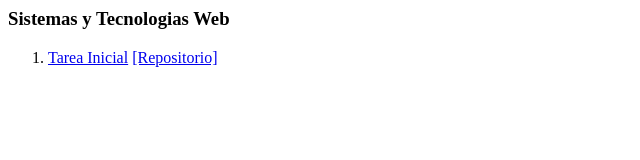
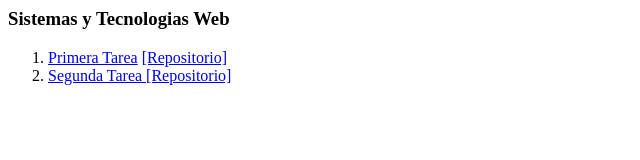
Before and after one commit to alu4421/alu4421.github.io, a plain HTML site: page index.html in a window 1280 px wide. Shown: the whole page, without its empty margins (0-640 px from the left). Drawn offline with Linux system fonts and the light colour scheme.

Commit message:
Añadiendo tarea dos

```diff
--- a/index.html
+++ b/index.html
@@ -7,7 +7,8 @@
  <body>
      <h3>Sistemas y Tecnologias Web</h3>
      <ol>
-	<li><a href="http://alu4421.github.io/SYTW" title="Tarea Inicial">Tarea Inicial</a>&nbsp;<a href="https://github.com/alu4421/alu4421.github.io" title="Repositorio">[Repositorio]</li>
+	<li><a href="http://alu4421.github.io/SYTW" title="1 Tarea">Primera Tarea</a>&nbsp;<a href="https://github.com/alu4421/alu4421.github.io" title="Repositorio">[Repositorio]</li>
+	<li><a href="http://alu4421.github.io/SYTW-2" title="2 Tarea">Segunda Tarea [Repositorio]</a></li>
      </ol>
 </body>
 </html>
```
